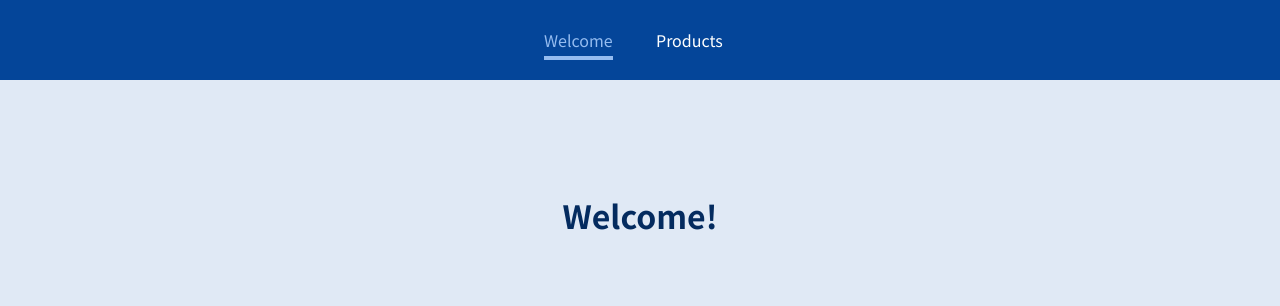
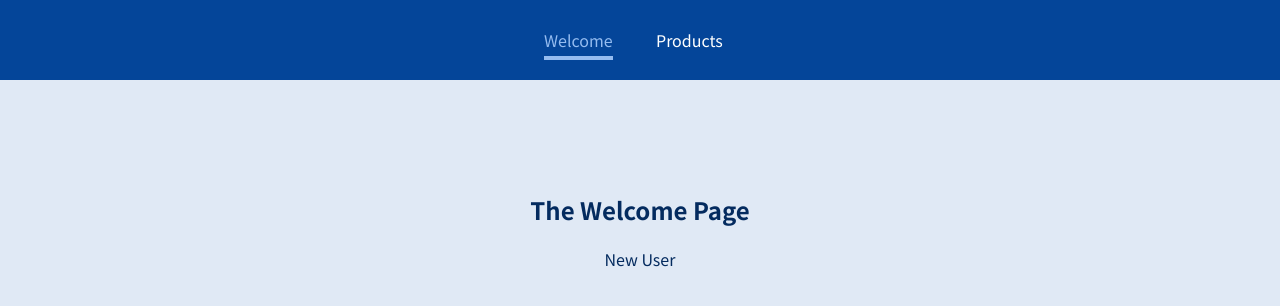
Before and after one commit to babyazalea/react-router, a JavaScript app: page /welcome/new-user in a window 1280 px wide. Shown: the top 306 px of the page. Built offline with nearby package versions, Linux system fonts and the light colour scheme.

Commit message:
nested Route

```diff
--- a/src/pages/Welcome.js
+++ b/src/pages/Welcome.js
@@ -1,5 +1,14 @@
+import { Route } from "react-router-dom";
+
 const Welcome = () => {
-  return <h1>Welcome!</h1>;
+  return (
+    <section>
+      <h1>The Welcome Page</h1>
+      <Route path="/welcome/new-user">
+        <p>New User</p>
+      </Route>
+    </section>
+  );
 };
 
 export default Welcome;
```
Also changed, not shown: 1 other file (tests, documents, lock files or other folders).
